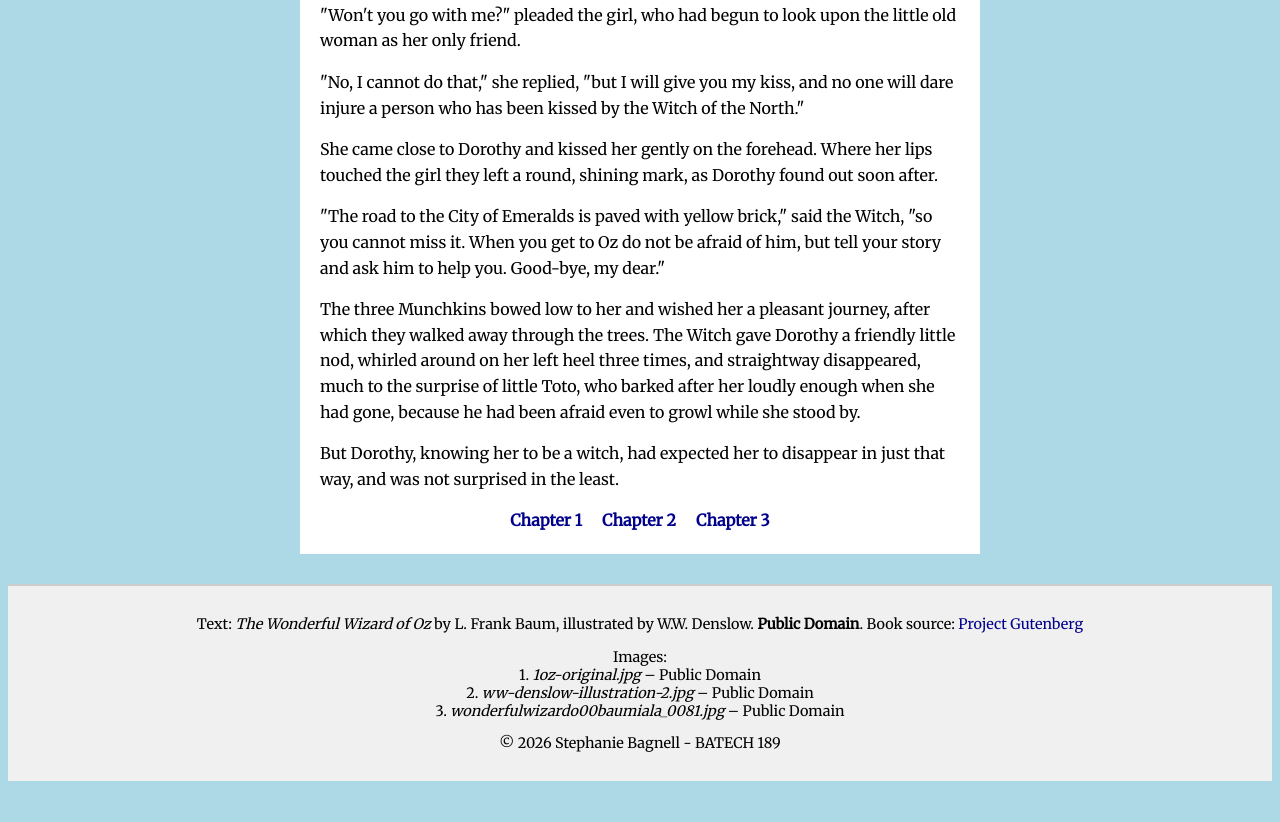
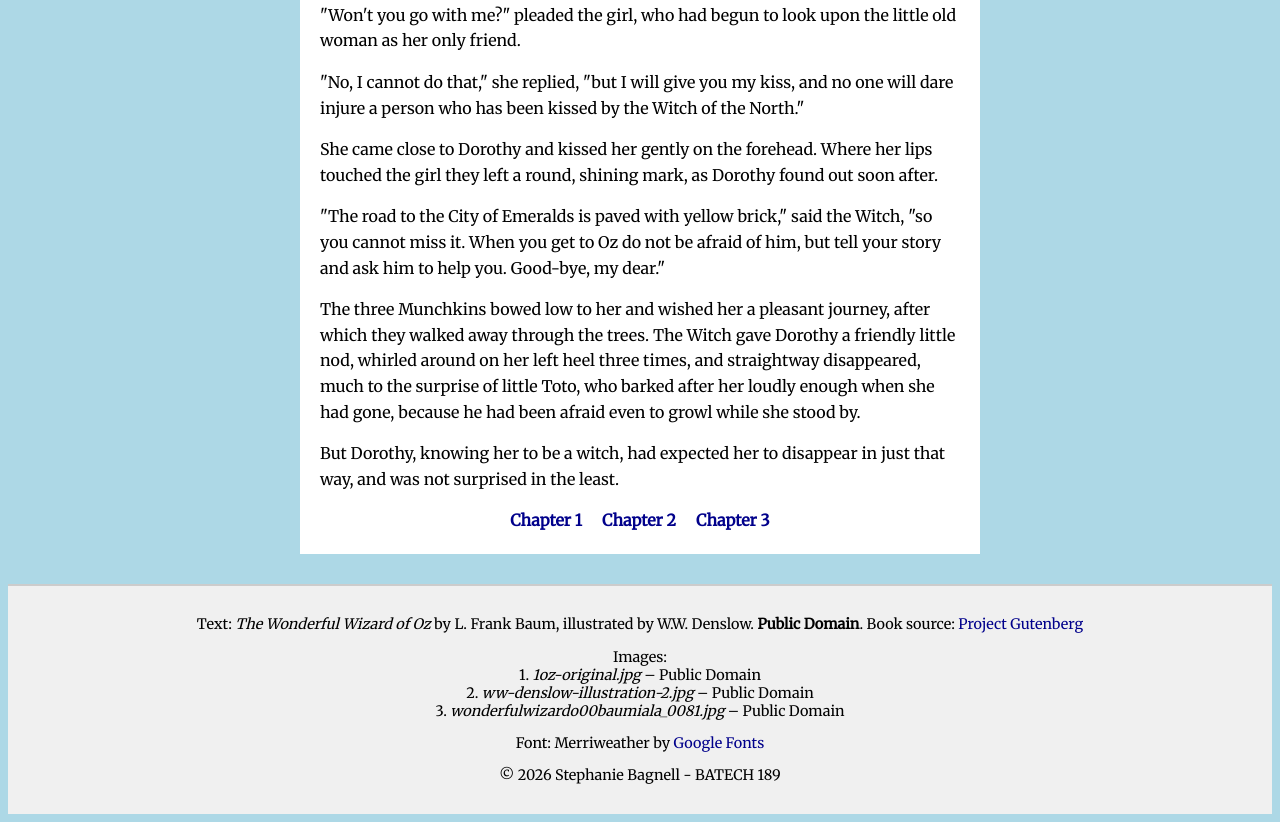
Before and after one commit to stephbagz/project4, a plain HTML site: page chapter2.html in a window 1280 px wide. Shown: the part 4948-5770 px from the top of the page. Before the commit the page ends 5737 px from the top, so only its background shows below. Drawn offline with Linux system fonts and the light colour scheme.

Commit message:
citing font

```diff
--- a/chapter2.html
+++ b/chapter2.html
@@ -316,6 +316,7 @@
                 <br />1. <em>1oz-original.jpg</em> – Public Domain <br />2. <em>ww-denslow-illustration-2.jpg</em> –
                 Public Domain <br />3. <em>wonderfulwizardo00baumiala_0081.jpg</em> – Public Domain
             </p>
+             <p>Font: Merriweather by <a href="https://fonts.google.com/specimen/Merriweather" target="_blank">Google Fonts</a></p>
             <p>&copy; 2026 Stephanie Bagnell - BATECH 189</p>
         </footer>
     </body>
```
Also changed, not shown: chapter3.html (+1 -0 lines), index.html (+1 -0 lines).
